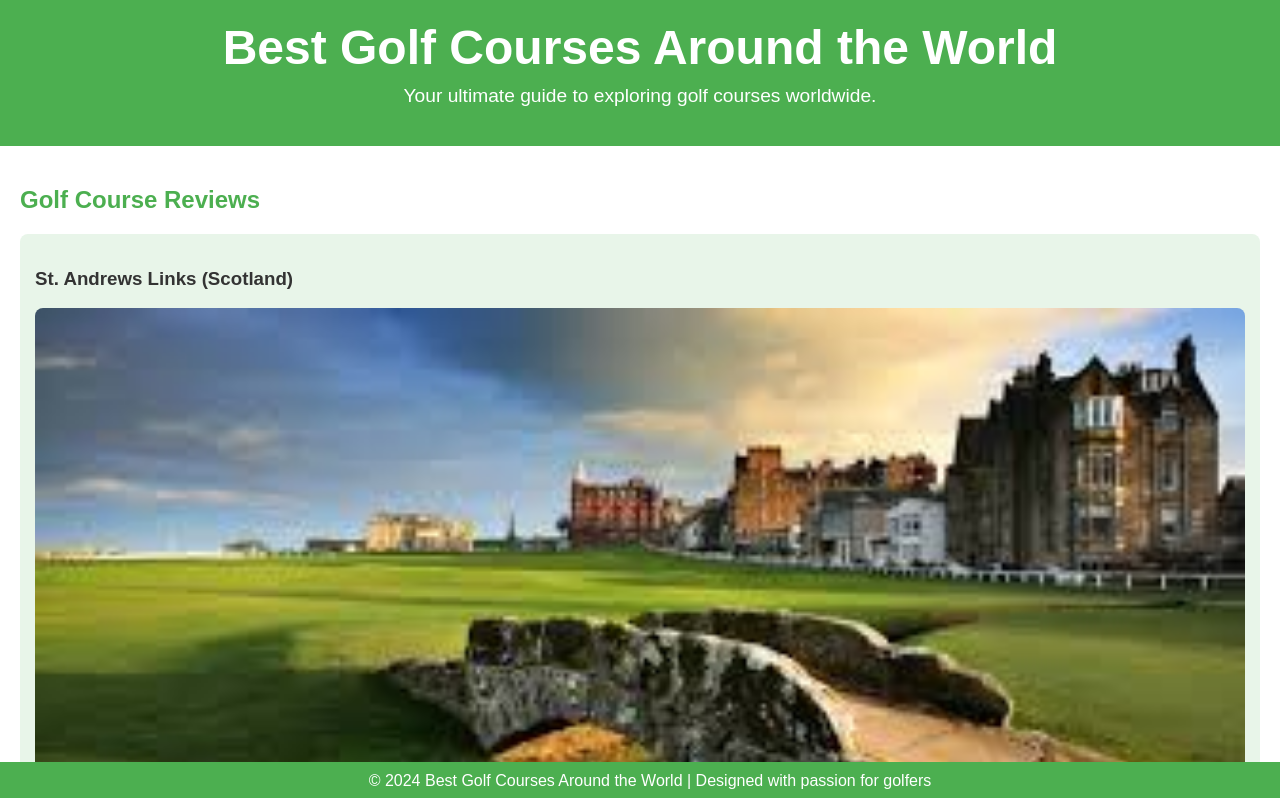
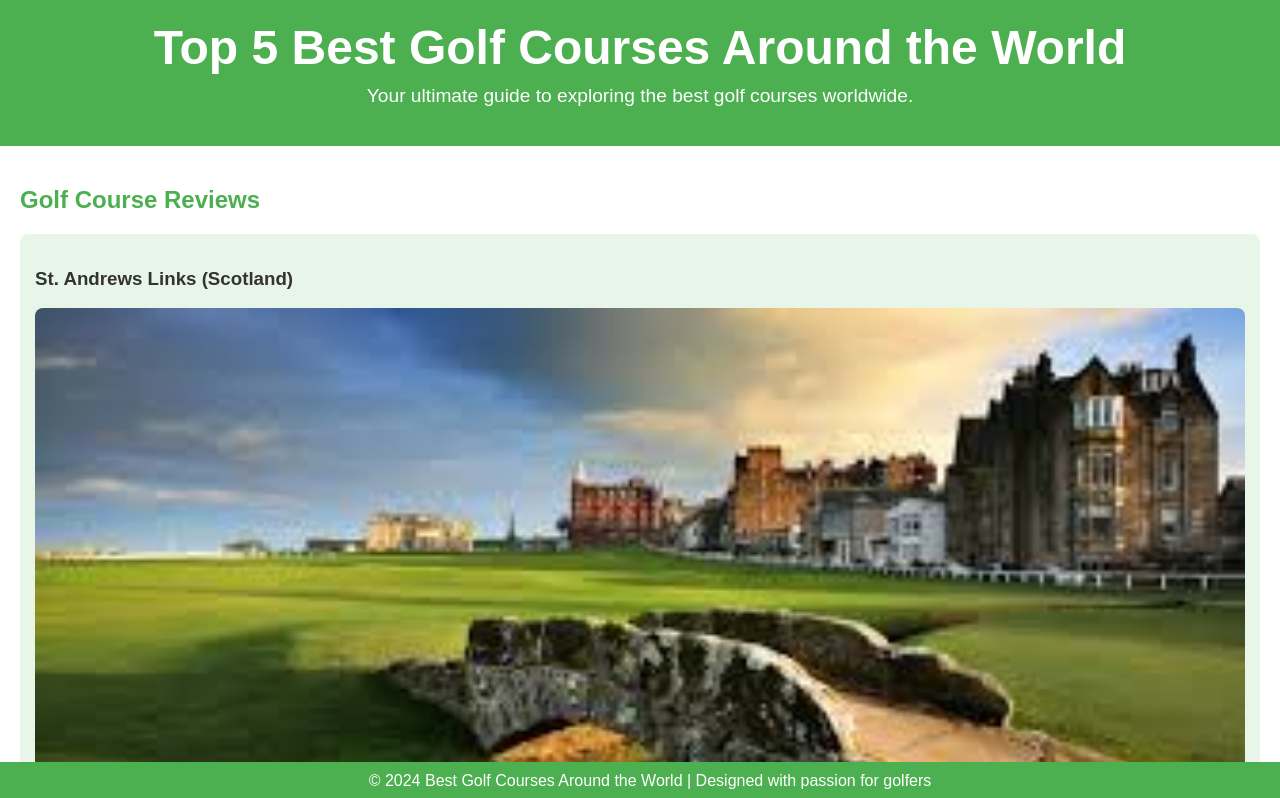
Before and after one commit to AJAdams23/CSCI190, a plain HTML site: page index.html in a window 1280 px wide. Shown: the top 798 px of the page. Drawn offline with Linux system fonts and the light colour scheme; a script that the page names is missing.

Commit message:
changed header words

```diff
--- a/index.html
+++ b/index.html
@@ -8,8 +8,8 @@
 </head>
 <body>
     <header>
-        <h1>Best Golf Courses Around the World</h1>
-        <p>Your ultimate guide to exploring golf courses worldwide.</p>
+        <h1>Top 5 Best Golf Courses Around the World</h1>
+        <p>Your ultimate guide to exploring the best golf courses worldwide.</p>
     </header>
 
     <section class="reviews">
```
